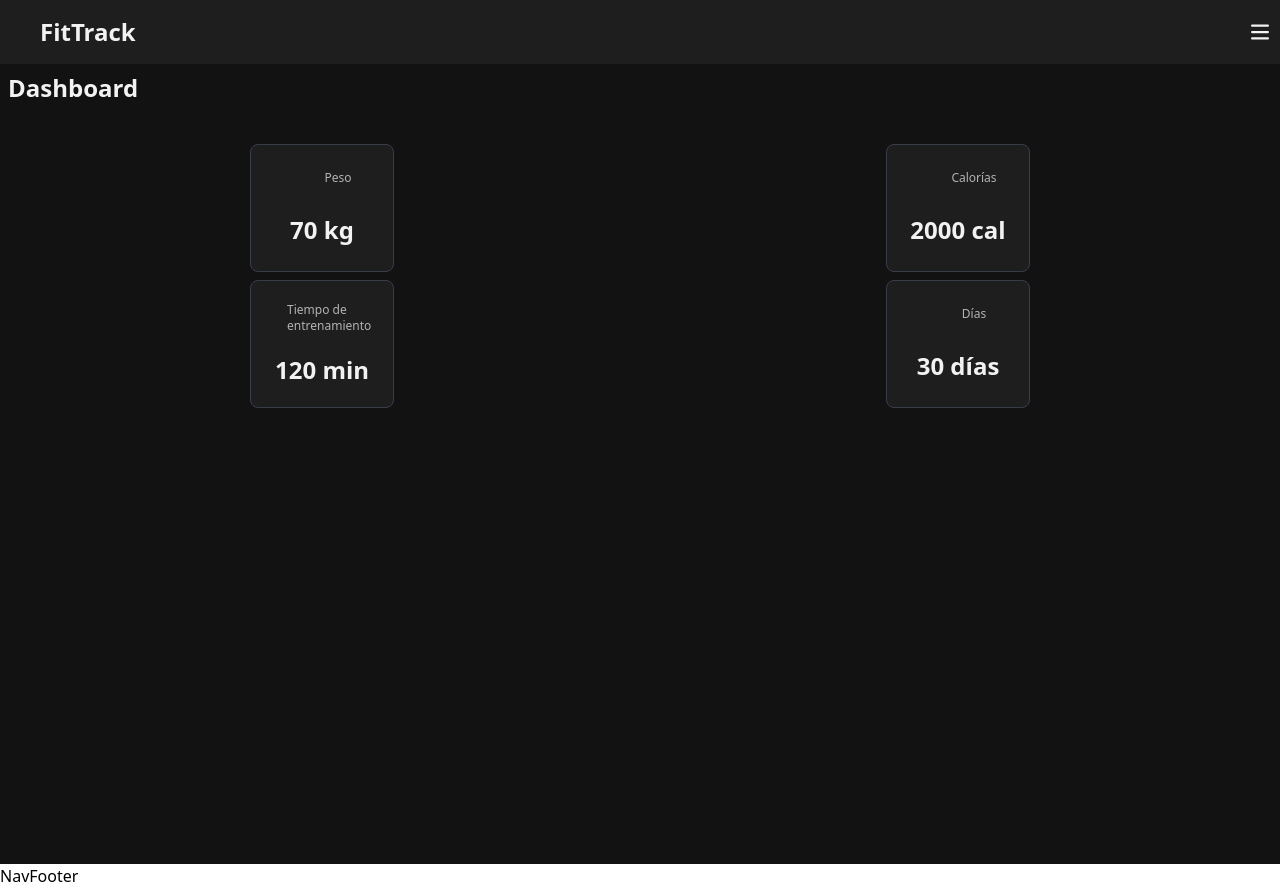
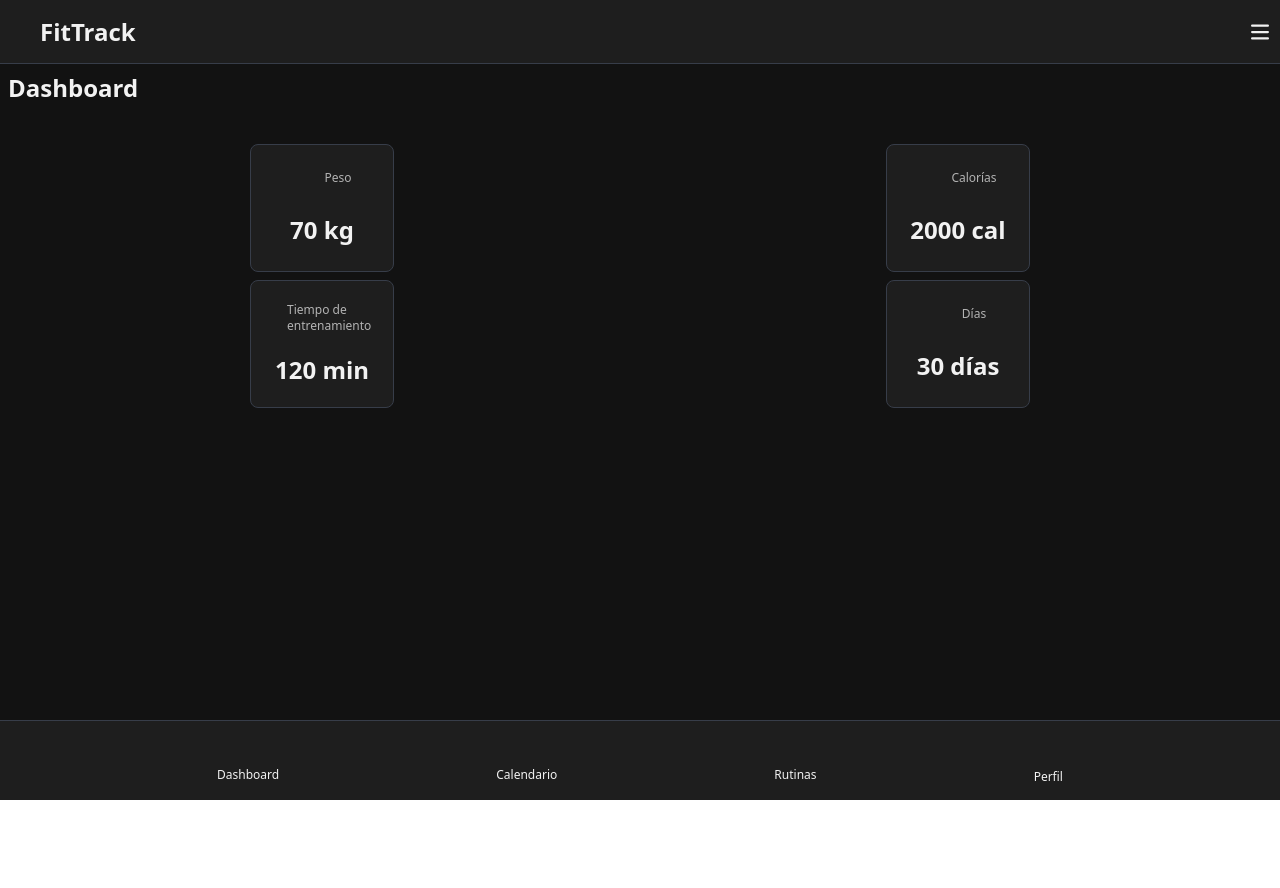
Before and after one commit to tadeowoto/Fit-track, a React (Vite) app: page / in a window 1280 px wide. After the commit the page ends 800 px from the top, so only its background shows below. Built offline with nearby package versions, Linux system fonts and the light colour scheme.

Commit message:
footer added

```diff
--- /dev/null
+++ b/src/components/FooterItem.tsx
@@ -0,0 +1,14 @@
+type Props = {
+  title: string;
+  children: React.ReactNode;
+};
+
+export const FooterItem = ({ title, children }: Props) => {
+  // TODO: implementar react router
+  return (
+    <li className="flex flex-col items-center gap-2">
+      {children}
+      <h2 className="text-text-primary text-xs">{title}</h2>
+    </li>
+  );
+};
--- a/src/components/Header.tsx
+++ b/src/components/Header.tsx
@@ -3,7 +3,7 @@ import { Bars3Icon } from "@heroicons/react/16/solid";
 
 export const Header = () => {
   return (
-    <header className="w-full h-16 p-2 flex items-center justify-between bg-bg-secondary">
+    <header className="fixed top-0 w-full h-16 p-2 flex items-center justify-between bg-bg-secondary border-b border-border">
       <div className="flex items-center gap-2 text-primary-500">
         <HeaderButton />
         <h1 className="text-text-primary text-2xl font-bold">FitTrack</h1>
--- a/src/components/Main.tsx
+++ b/src/components/Main.tsx
@@ -2,7 +2,7 @@ import { StatCard } from "./StatCard";
 
 export const Main = () => {
   return (
-    <main className="w-full min-h-screen p-2 bg-bg-default">
+    <main className="pt-18 w-full min-h-screen p-2 bg-bg-default">
       <h1 className="text-text-primary text-2xl font-bold">Dashboard</h1>
       <section className="w-full h-fit  grid grid-cols-2 gap-2 place-items-center mt-10">
         <StatCard title="Peso" typeOfCard="weight" value={70} />
--- a/src/components/NavFooter.tsx
+++ b/src/components/NavFooter.tsx
@@ -1,3 +1,29 @@
+import { DashboardIcon } from "../icons/DashboardIcon";
+import { CalendarIcon } from "../icons/Calendar";
+import { TimerIcon } from "../icons/Timer";
+import { WeightIcon } from "../icons/Weight";
+import { FooterItem } from "./FooterItem";
+
 export const NavFooter = () => {
-  return <footer>NavFooter</footer>;
+  // TODO COMPONETIZAR EL FOOTER
+  return (
+    <footer className="w-full h-20 bg-bg-secondary fixed bottom-0 border-t border-border">
+      <nav className="h-full flex items-center">
+        <ul className="flex items-center justify-evenly w-full">
+          <FooterItem title="Dashboard">
+            <DashboardIcon />
+          </FooterItem>
+          <FooterItem title="Calendario">
+            <CalendarIcon />
+          </FooterItem>
+          <FooterItem title="Rutinas">
+            <TimerIcon />
+          </FooterItem>
+          <FooterItem title="Perfil">
+            <WeightIcon />
+          </FooterItem>
+        </ul>
+      </nav>
+    </footer>
+  );
 };
--- /dev/null
+++ b/src/icons/DashboardIcon.tsx
@@ -0,0 +1,19 @@
+export const DashboardIcon = () => (
+  <svg
+    xmlns="http://www.w3.org/2000/svg"
+    width="20"
+    height="20"
+    viewBox="0 0 24 24"
+    fill="none"
+    stroke="var(--color-highlight-green)"
+    strokeWidth="2"
+    strokeLinecap="round"
+    strokeLinejoin="round"
+    className="lucide lucide-layout-dashboard"
+  >
+    <rect width="7" height="9" x="3" y="3" rx="1"></rect>
+    <rect width="7" height="5" x="14" y="3" rx="1"></rect>
+    <rect width="7" height="9" x="14" y="12" rx="1"></rect>
+    <rect width="7" height="5" x="3" y="16" rx="1"></rect>
+  </svg>
+);
```
